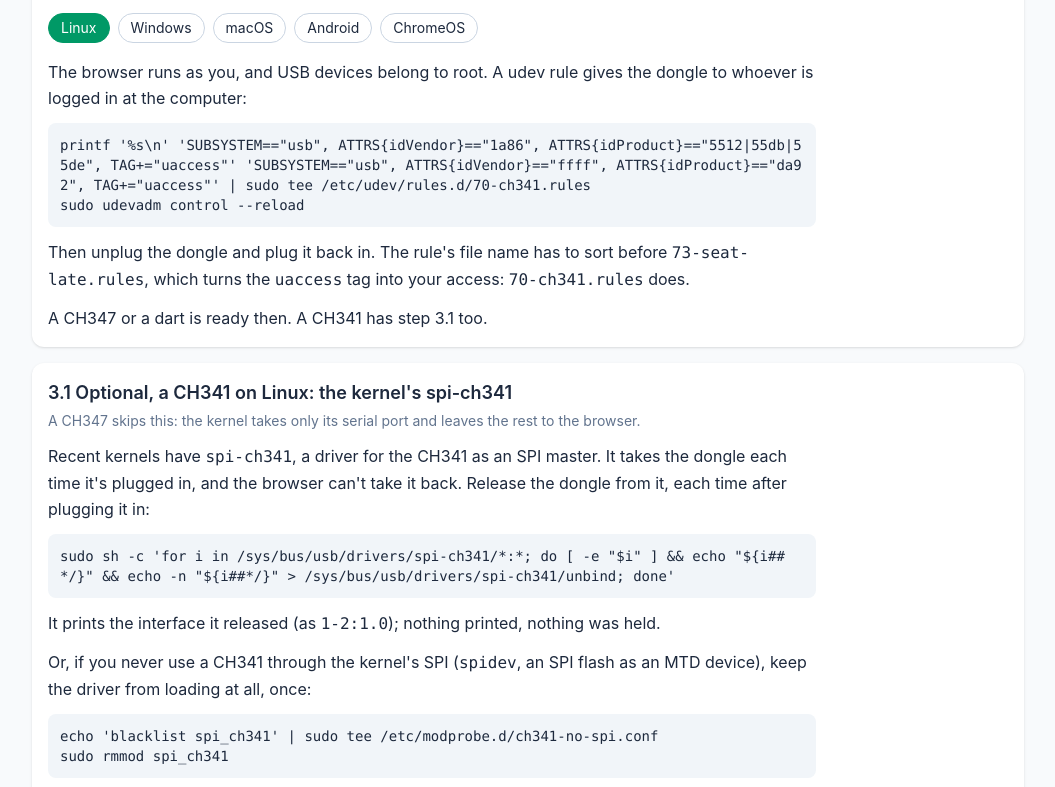
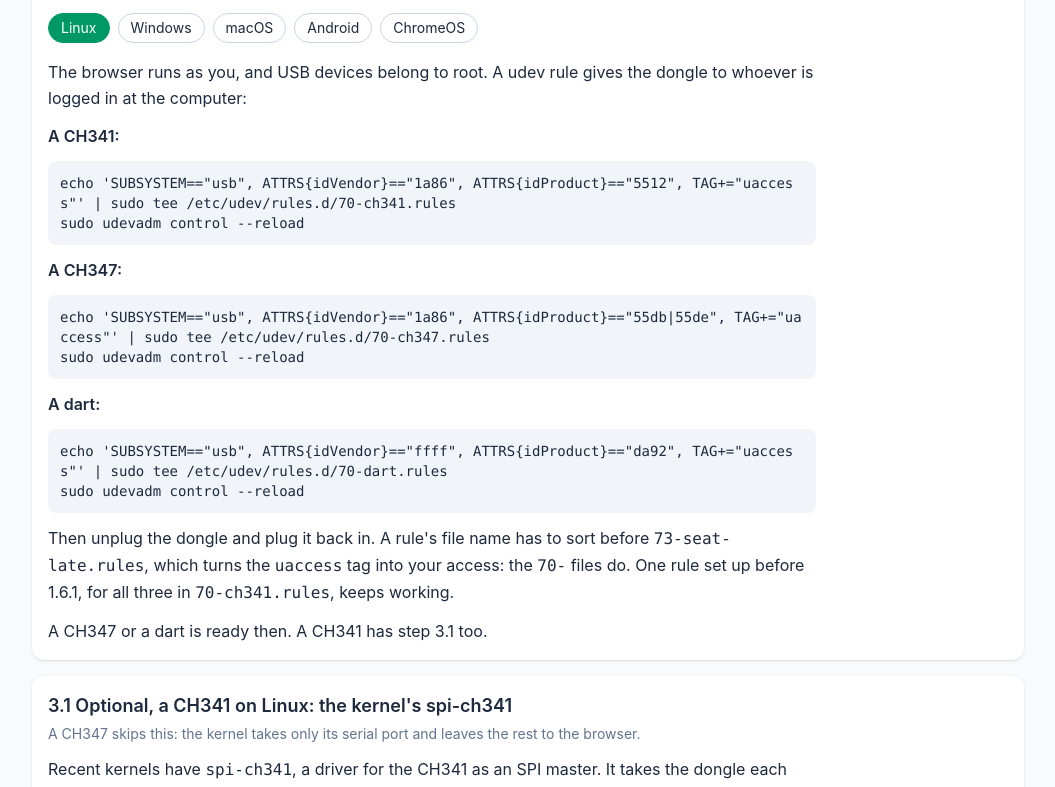
Before and after one commit to aguegu/i2c.ninja, a Vue app: page /get-started in a window 1280 px wide. Shown: the part 1240-2027 px from the top of the page, without its empty margins (112-1167 px from the left). Built offline with nearby package versions, Linux system fonts and the light colour scheme.

Commit message:
1.6.1: a udev rule per dongle on Get started (70-ch341, 70-ch347, 70-dart)
Co-Authored-By: Claude Opus 5.5 <noreply@anthropic.com>

```diff
--- a/package.json
+++ b/package.json
@@ -1,7 +1,7 @@
 {
   "name": "i2c.ninja",
   "private": true,
-  "version": "1.6.0",
+  "version": "1.6.1",
   "type": "module",
   "description": "I2C devices live in the browser: a CH341 over WebUSB, atiic's drivers, charts",
   "license": "PolyForm-Noncommercial-1.0.0",
--- a/src/views/SetupView.vue
+++ b/src/views/SetupView.vue
@@ -15,12 +15,17 @@ const PLATFORMS = [
 ];
 const platform = ref(detectPlatform());
 
-// the CH341 in I2C mode (5512), the CH347T in mode 1 (55db), the CH347F
-// (55de); a dart (ffff:da92)
-const UDEV_RULE = 'SUBSYSTEM=="usb", ATTRS{idVendor}=="1a86", ATTRS{idProduct}=="5512|55db|55de", TAG+="uaccess"';
-const UDEV_RULE_DART = 'SUBSYSTEM=="usb", ATTRS{idVendor}=="ffff", ATTRS{idProduct}=="da92", TAG+="uaccess"';
-const UDEV_COMMANDS = `printf '%s\\n' '${UDEV_RULE}' '${UDEV_RULE_DART}' | sudo tee /etc/udev/rules.d/70-ch341.rules
+// a rule of its own for each dongle, its file named to sort before
+// 73-seat-late.rules (which turns uaccess into the user's access): the CH341
+// in I2C mode (1a86:5512), the CH347T in mode 1 (55db) and the CH347F (55de),
+// a dart (ffff:da92)
+const udev = (file, vendor, products) => `echo 'SUBSYSTEM=="usb", ATTRS{idVendor}=="${vendor}", ATTRS{idProduct}=="${products}", TAG+="uaccess"' | sudo tee /etc/udev/rules.d/${file}
 sudo udevadm control --reload`;
+const UDEV_RULES = [
+  { name: 'A CH341', commands: udev('70-ch341.rules', '1a86', '5512') },
+  { name: 'A CH347', commands: udev('70-ch347.rules', '1a86', '55db|55de') },
+  { name: 'A dart', commands: udev('70-dart.rules', 'ffff', 'da92') },
+];
 const RELEASE_COMMAND = `sudo sh -c 'for i in /sys/bus/usb/drivers/spi-ch341/*:*; do [ -e "$i" ] && echo "\${i##*/}" && echo -n "\${i##*/}" > /sys/bus/usb/drivers/spi-ch341/unbind; done'`;
 const BLOCK_COMMANDS = `echo 'blacklist spi_ch341' | sudo tee /etc/modprobe.d/ch341-no-spi.conf
 sudo rmmod spi_ch341`;
@@ -105,12 +110,16 @@ const code = 'whitespace-pre-wrap break-all rounded-lg bg-slate-100 p-3 font-mon
           The browser runs as you, and USB devices belong to root. A udev rule
           gives the dongle to whoever is logged in at the computer:
         </p>
-        <pre :class="code">{{ UDEV_COMMANDS }}</pre>
+        <template v-for="r in UDEV_RULES" :key="r.name">
+          <p class="font-semibold">{{ r.name }}:</p>
+          <pre :class="code">{{ r.commands }}</pre>
+        </template>
         <p>
-          Then unplug the dongle and plug it back in. The rule's file name has
+          Then unplug the dongle and plug it back in. A rule's file name has
           to sort before <code>73-seat-late.rules</code>, which turns the
-          <code>uaccess</code> tag into your access: <code>70-ch341.rules</code>
-          does.
+          <code>uaccess</code> tag into your access: the <code>70-</code>
+          files do. One rule set up before 1.6.1, for all three in
+          <code>70-ch341.rules</code>, keeps working.
         </p>
         <p>A CH347 or a dart is ready then. A CH341 has step 3.1 too.</p>
       </div>
```
Also changed, not shown: 2 other files (tests, documents, lock files or other folders).
